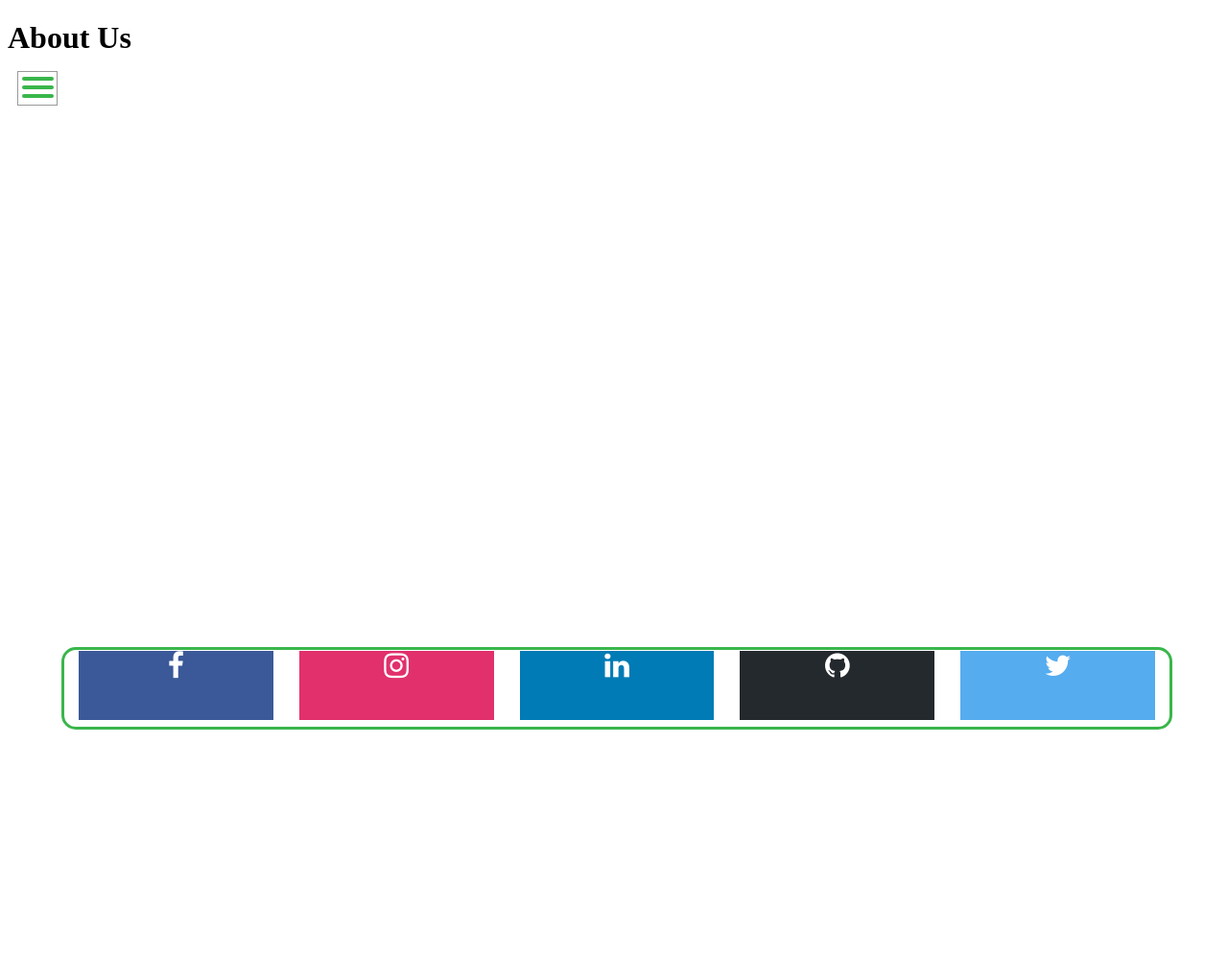
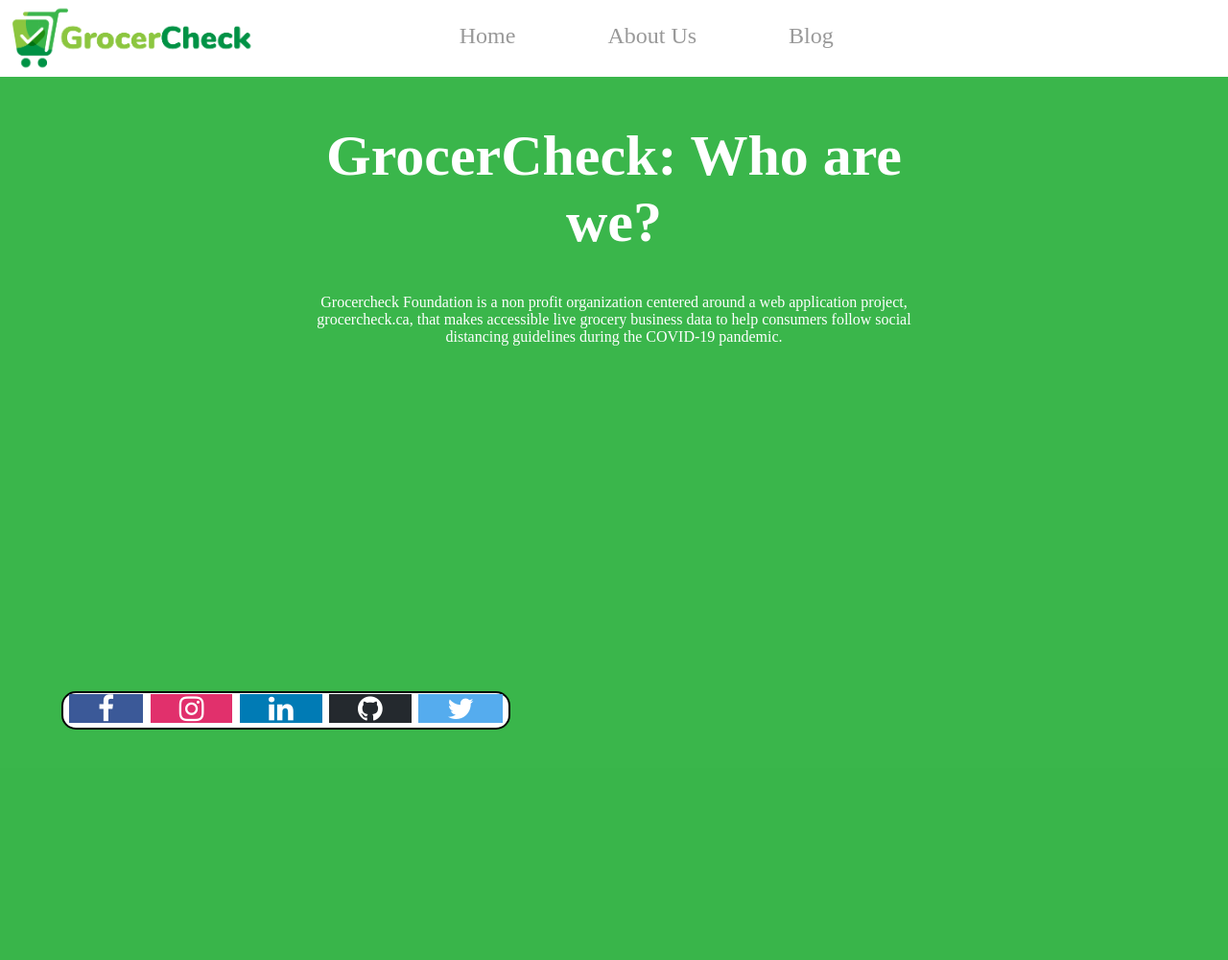
Before and after one commit to GrocerCheck/GrocerCheck, a Django app: page /map/about/ in a window 1280 px wide. Shown: the top 1000 px of the page at 96% size. After the commit the page ends 760 px from the top, so only its background shows below. Run offline with Django 3.2, Linux system fonts and the light colour scheme; parts of the project's set-up code (start-up, migrations or seed data) failed here and were passed over.

Commit message:
added navbar and background to about, help button in index

```diff
--- a/grocercheck/map/templates/about.html
+++ b/grocercheck/map/templates/about.html
@@ -2,6 +2,7 @@
 <!DOCTYPE HTML>
 <html>
 	<head>
+		<title>About Us: GrocerCheck</title>
 		<style>
 .fa {
 	font-size: 30px;
@@ -141,13 +142,23 @@
 
 #socialmedia{
 	position: fixed;
+	display: inline-block;
 	bottom: 5%;
 	left: 5%;
-	width: 90%;
-	height: 10%;
+	width: auto;
+	font-size: 30px;
+	height: 1em;
+	margin: 0;
+	padding: 0;
+	padding-top: calc(1em / 10);
+	padding-bottom: calc(1em / 10);
+	padding-left: calc(1em/5);
+	padding-right: calc(1em/5);
 	border: 3px solid #3AB64B;
 	border-radius: 15px;
 	text-align: center;
+	background-color: white;
+	border: 2px solid black;
 }
 ul#socialmedialist {
 	margin: 0;
@@ -156,59 +167,129 @@ ul#socialmedialist {
 	height: 100%;
 
 }
-li {
-	text-align: center;
-	height: 90%;
-	vertical-align:middle;
-	}
-#socialmedialist li{
+ul#socialmedialist li{
+
 	list-style-type: none;
-	display: inline;
+	display: inline-block;
+	padding: 0;
+	margin: 0;
 	font-size: 30px;
-margin-top: 5%;
-	height: 90%;
+
+	height: 1em;
 }
 
-li a{
-	display: inline-block;
+ul#socialmedialist li a{
+	display: inline;
 	text-align: center;
-	height: 90%;
-	width: calc(88% / 5);
+	position: relative;
+	height: 100%;
+	top: calc(-1em / 10);
+	width: auto;
 	margin:0;
-	margin-left: 1%;
-	margin-right: 1%;
+	padding: 0;
+	padding-left: 1em;
+	padding-right: 1em;
 	font-size: 30px;
 	text-decoration: none;
+	color: white;
 
 }
 .fa-facebook {
 	background: #3B5998;
-  color: white;
 }
 
 .fa-linkedin {
 	background: #007bb5;
-  color: white;
+
 }
 
 .fa-instagram {
 	background:#E1306C;
-  color: white;
+
 }
 
 .fa-github{
 	background: #24292E;
-color: white;
+
 }
 
 .fa-twitter {
 	background: #55ACEE;
+
+}
+
+ul#navbarlist{
+	position: relative;
+	display: inline-block;
+	top: 0;
+
+	list-style-type: none;
+	margin: 0;
+	padding: 0;
+	overflow: hidden;
+	background-color: white;
+
+	top: 0;
+
+}
+ul#navbarlist li{
+	float: left;
+}
+
+ul#navbarlist li a {
+	display: block;
+	color: #999;
+	text-align: center;
+	padding: calc(1.5em * calc(2/3)) 2em;
+	text-decoration: none;
+	font-size: 1.5em;
+}
+
+ul#navbarlist li a:hover{
+	color: #3AB64B;
+}
+head{
+	background-color: white;
+}
+body{
+	background-color: #3AB64B;
 	color: white;
+}
+#horizontalnav{
+	position: fixed;
+	width: 100%;
+	top: 0;
+	left: 0;
+	height: auto;
+	display: block;
+	background-color: white;
+	z-index: 100;
+}
+#spacer{
+position: relative;
+width: 100%;
+height: 5em;
+background-color: white;
+opacity: 0;
+z-index: 1;
+}
+#whoarewe{
+text-align: center;
+text-decoration: none;
+position: relative;
+width: 50%;
+left: 25%;
 }
 
 
 		</style>
 		<link rel='icon' type='image.png' href="{% static 'images/GrocerCheckFavicon.png' %}" />
+
+
+
+
+
+
 	</head>
 	<body>
 
@@ -218,14 +299,17 @@ color: white;
 
 
 
+
+
+
 		<div id="socialmedia">
 
 			<ul id="socialmedialist">
 
-				<li><a href="#" class="fa fa-facebook"></a></li>
-				<li><a href="#" class="fa fa-instagram"></a></li>
-				<li><a href="#" class="fa fa-linkedin"></a></li>
-				<li><a href="#" class="fa fa-github"></a></li>
+				<li><a href="https://www.facebook.com/GrocerCheck-102588141447791/" target="_blank" class="fa fa-facebook"></a></li>
+				<li><a href="https://www.instagram.com/grocercheck/" target="_blank" class="fa fa-instagram"></a></li>
+				<li><a href="https://www.linkedin.com/company/grocercheck/" target="_blank" class="fa fa-linkedin"></a></li>
+				<li><a href="https://github.com/grocercheck/" target="_blank" class="fa fa-github"></a></li>
 				<li><a href="#" class="fa fa-twitter"></a></li>
 
 
@@ -233,8 +317,7 @@ color: white;
 
 		</div>
 
-
-
+		<!--
 		<nav role="navigation">
 			<div id="navtoggle">
 				<input type="checkbox" id="hamburgerbutton"/>
@@ -250,9 +333,28 @@ color: white;
 				</ul>
 			</div>
 		</nav>
+		-->
+		<div id="horizontalnav">
+			<a href="{% url 'index' %}">
+				<img src="{% static 'images/GrocerCheck-01.png' %}" alt="GrocerCheck Logo" style="position: relative; left: 0; top: 0;background-color:top: 0; white;display: inline; padding: calc(1em / 4); margin: 0; float: left;margin-right: 10em;height: 4.5em; width: calc(4.5em * calc(1146 / 314)); border: 0;">
+			</a>
 
+			<ul id="navbarlist">
+				<li><a href="{% url 'index' %}">Home</a></li>
 
-		<h1>About Us</h1>
+				<li><a href="{% url 'about' %}">About Us</a></li>
+				<li><a href="#">Blog</a></li>
+			</ul>
+		</div>
+
+		<div id="spacer">
+		</div>
+
+		<div id="whoarewe">
+			<h1 style="font-size: 60px;">GrocerCheck: Who are we?</h1>
+			<p>Grocercheck Foundation is a non profit organization centered around a web application project, grocercheck.ca, that makes accessible live grocery business data to help consumers follow social distancing guidelines during the COVID-19 pandemic.</p>
+		</div>
+
 
 	</body>
 </html>
```
Also changed, not shown: grocercheck/map/templates/index.html (+104 -3 lines). Lines whose indentation alone changed are shown as unchanged.
